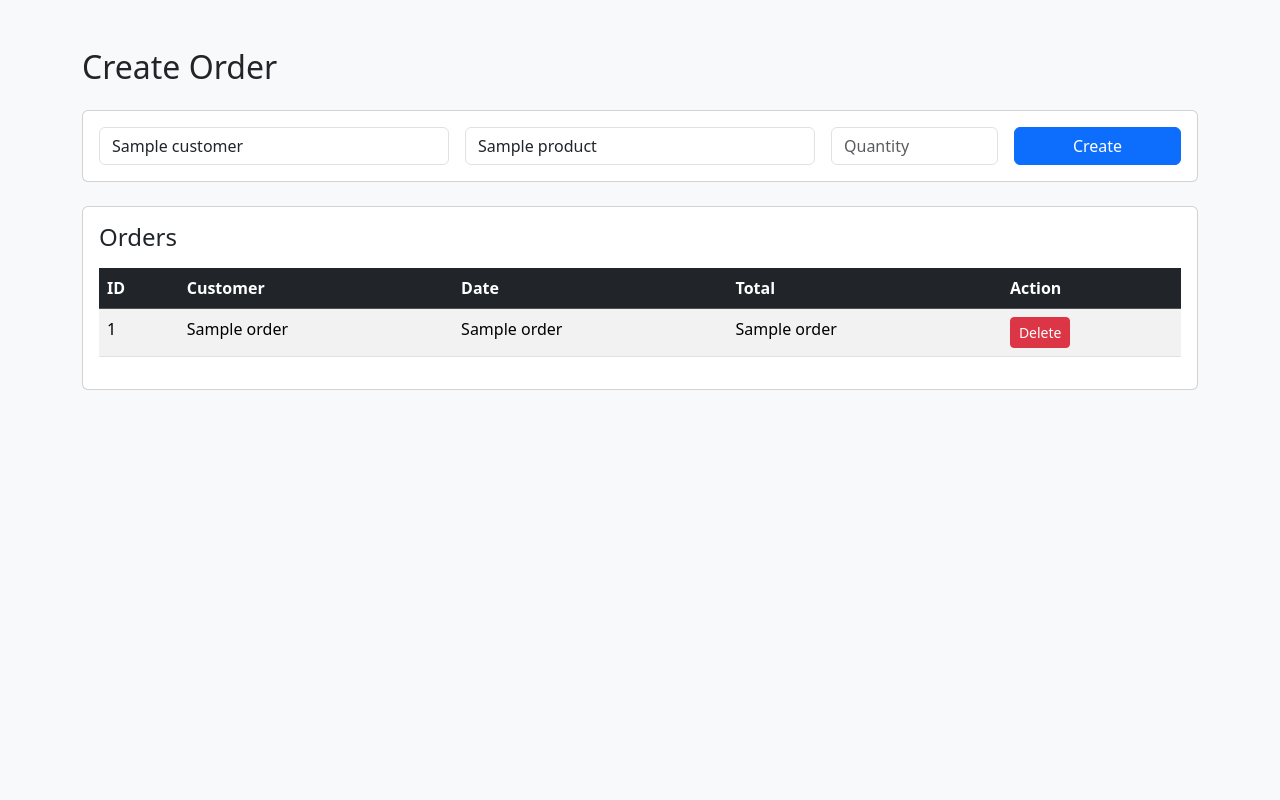
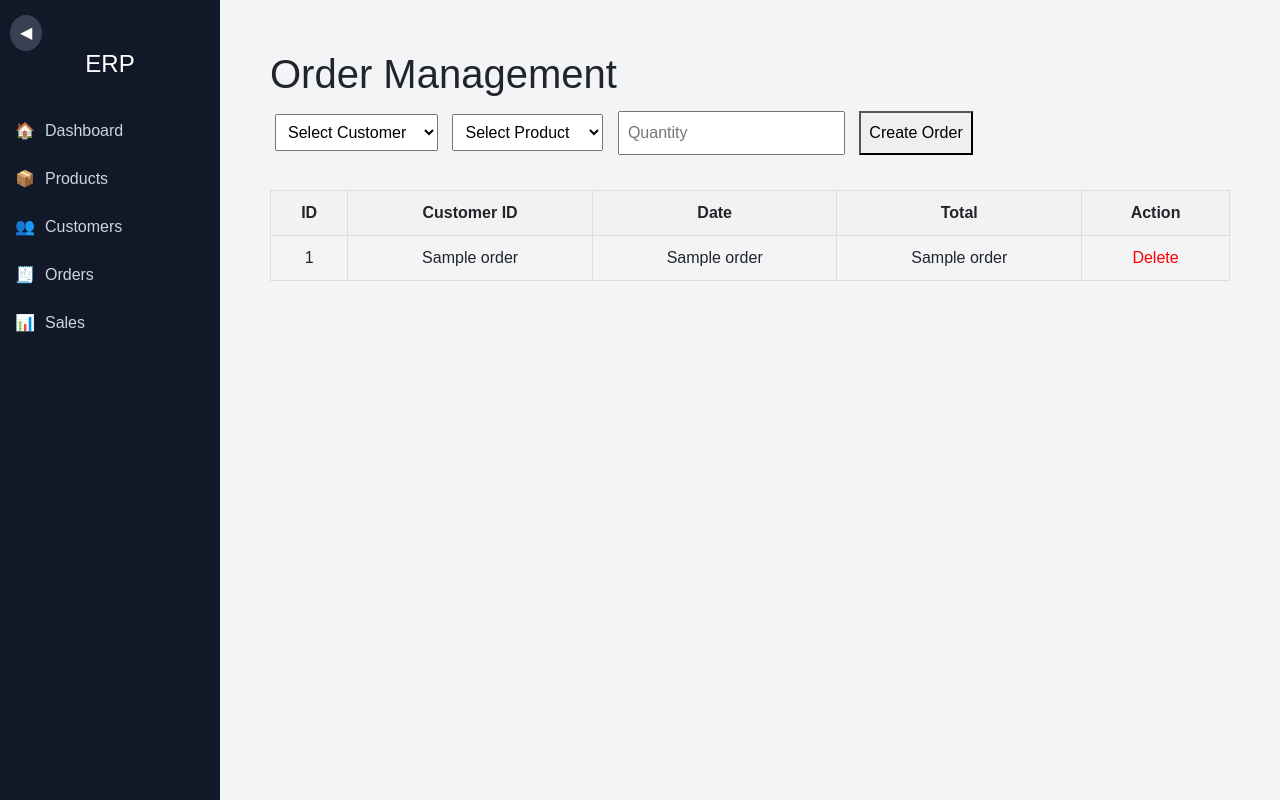
Before and after one commit to Chsurya8/wholesale_erp, a Flask app: page /orders in a window 1280 px wide. Run offline with Flask 3, Linux system fonts and the light colour scheme; a database or web service that is not in the repository returns one stand-in record (values such as "Sample title"); some libraries are stand-ins or nearby versions.

Commit message:
Update orders.html

```diff
--- a/templates/orders.html
+++ b/templates/orders.html
@@ -1,115 +1,71 @@
-<!DOCTYPE html>
-<html>
-<head>
+{% extends "layout.html" %}
 
-<title>Orders</title>
+{% block content %}
 
-<link rel="stylesheet"
-href="https://cdn.jsdelivr.net/npm/bootstrap@5.3.2/dist/css/bootstrap.min.css">
+<style>
+.content-wrapper{ margin:20px; }
+table{ border-collapse: collapse; width:100%; }
+th,td{ border:1px solid #ddd; padding:10px; text-align:center; }
+th{ background:#f2f2f2; }
+input,select,button{ padding:8px; margin:5px; }
+.add-form{ margin-bottom:30px; }
+.delete{ color:red; text-decoration:none; }
+</style>
 
-</head>
+<div class="content-wrapper">
 
-<body class="bg-light">
+<h1>Order Management</h1>
 
-<div class="container mt-5">
+<div class="add-form">
 
-<h2 class="mb-4">Create Order</h2>
+<form method="POST">
 
-<div class="card mb-4">
-<div class="card-body">
-
-<form method="POST" class="row g-3">
-
-<div class="col-md-4">
-
-<select name="customer" class="form-control">
-
-{% for c in customers %}
-<option value="{{ c[0] }}">{{ c[1] }}</option>
-{% endfor %}
-
+<select name="customer" required>
+    <option value="">Select Customer</option>
+    {% for c in customers %}
+    <option value="{{c[0]}}">{{c[1]}}</option>
+    {% endfor %}
 </select>
 
-</div>
-
-<div class="col-md-4">
-
-<select name="product" class="form-control">
-
-{% for p in products %}
-<option value="{{ p[0] }}">{{ p[1] }}</option>
-{% endfor %}
-
+<select name="product" required>
+    <option value="">Select Product</option>
+    {% for p in products %}
+    <option value="{{p[0]}}">{{p[1]}}</option>
+    {% endfor %}
 </select>
 
-</div>
+<input type="number" name="quantity" placeholder="Quantity" required>
 
-<div class="col-md-2">
-<input name="quantity" class="form-control" placeholder="Quantity">
-</div>
-
-<div class="col-md-2">
-<button class="btn btn-primary w-100">Create</button>
-</div>
+<button type="submit">Create Order</button>
 
 </form>
 
 </div>
-</div>
 
-
-<div class="card">
-<div class="card-body">
-
-<h4 class="mb-3">Orders</h4>
-
-<table class="table table-striped table-hover">
-
-<thead class="table-dark">
+<table>
 
 <tr>
 <th>ID</th>
-<th>Customer</th>
+<th>Customer ID</th>
 <th>Date</th>
 <th>Total</th>
 <th>Action</th>
 </tr>
 
-</thead>
-
-<tbody>
-
 {% for o in orders %}
-
 <tr>
-
-<td>{{ o[0] }}</td>
-<td>{{ o[1] }}</td>
-<td>{{ o[2] }}</td>
-<td>{{ o[3] }}</td>
-
+<td>{{o[0]}}</td>
+<td>{{o[1]}}</td>
+<td>{{o[2]}}</td>
+<td>{{o[3]}}</td>
 <td>
-
-<a href="/delete_order/{{ o[0] }}"
-class="btn btn-danger btn-sm"
-onclick="return confirm('Delete this order?')">
-Delete
-</a>
-
+<a class="delete" href="/delete_order/{{o[0]}}">Delete</a>
 </td>
-
 </tr>
-
 {% endfor %}
-
-</tbody>
 
 </table>
 
 </div>
-</div>
 
-</div>
-
-</body>
-</html>
+{% endblock %}
```
